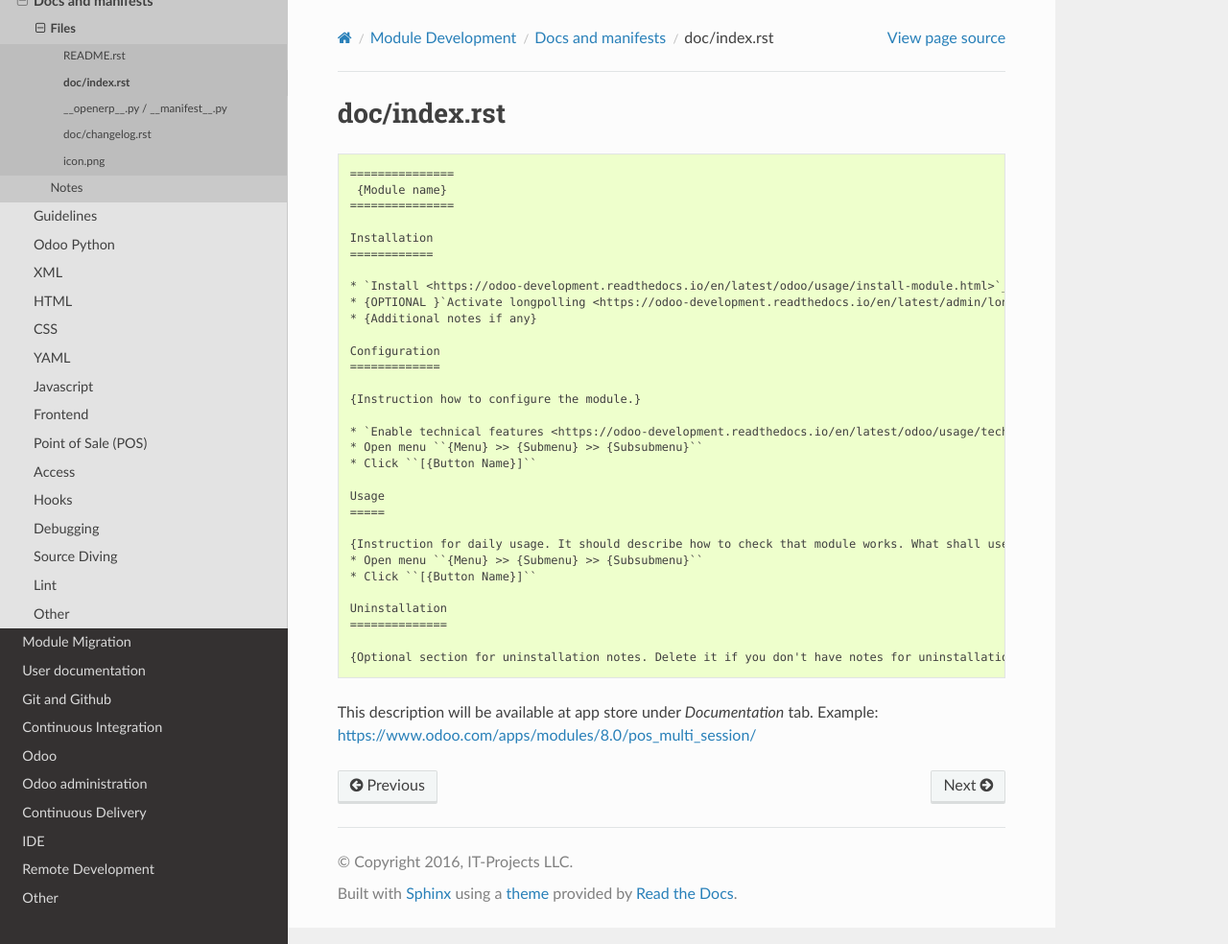
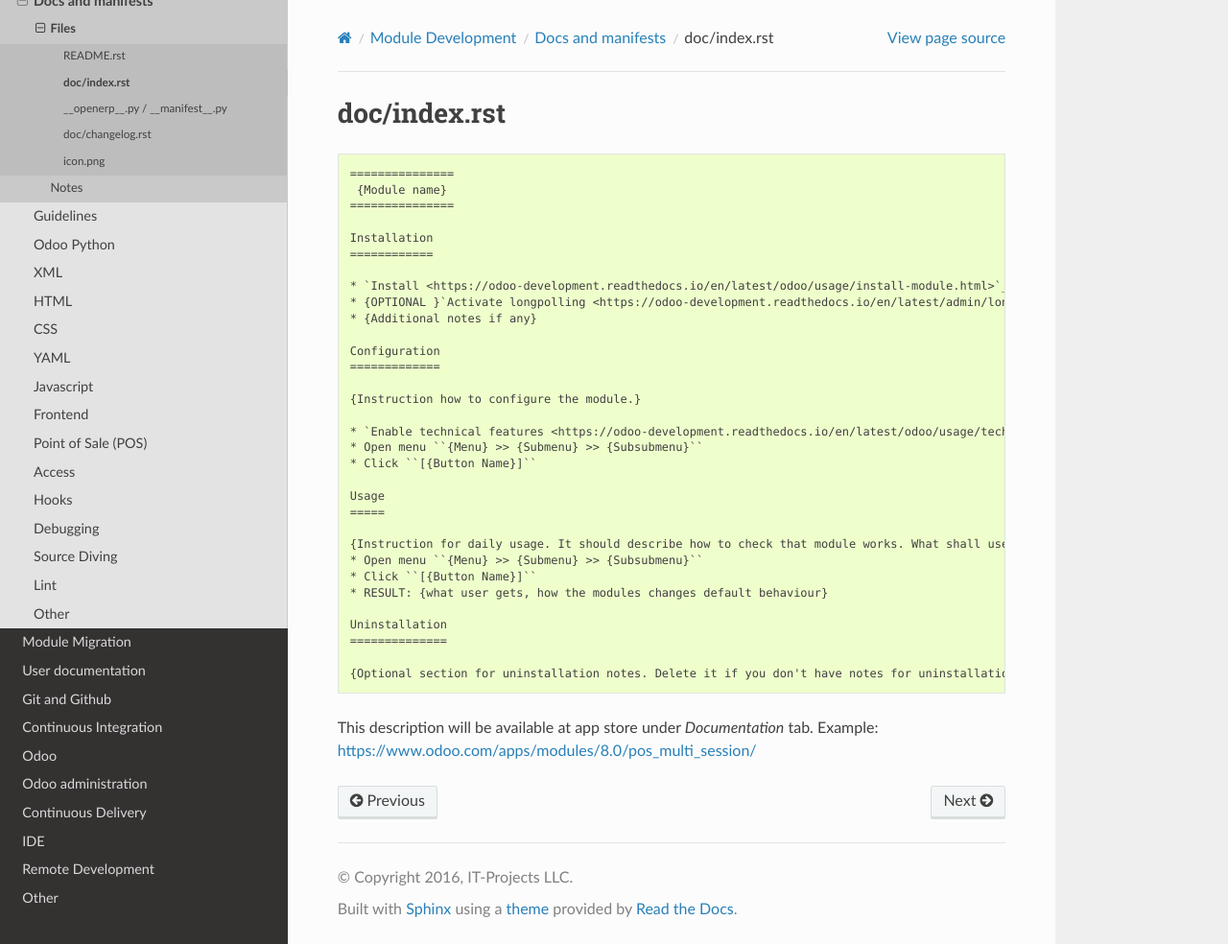
Before and after one commit to itpp-labs/odoo-development, a Sphinx documentation site: the page built from docs/dev/docs/usage-instructions.rst, in a window 1280 px wide and 984 px high. Shown: the whole window at 96% size. Built offline with Sphinx 7.4.7 and the Read the Docs theme 2.0.0, drawn with Linux system fonts in a browser that asks for light colours; pages that are not in the unit, such as notebooks, are missing from menus.

Commit message:
Distinguish actions and result in usage instruction

```diff
--- a/docs/dev/docs/usage-instructions.rst
+++ b/docs/dev/docs/usage-instructions.rst
@@ -30,6 +30,7 @@
     {Instruction for daily usage. It should describe how to check that module works. What shall user do and what would user get.}
     * Open menu ``{Menu} >> {Submenu} >> {Subsubmenu}``
     * Click ``[{Button Name}]``
+    * RESULT: {what user gets, how the modules changes default behaviour}
 
     Uninstallation
     ==============
```
